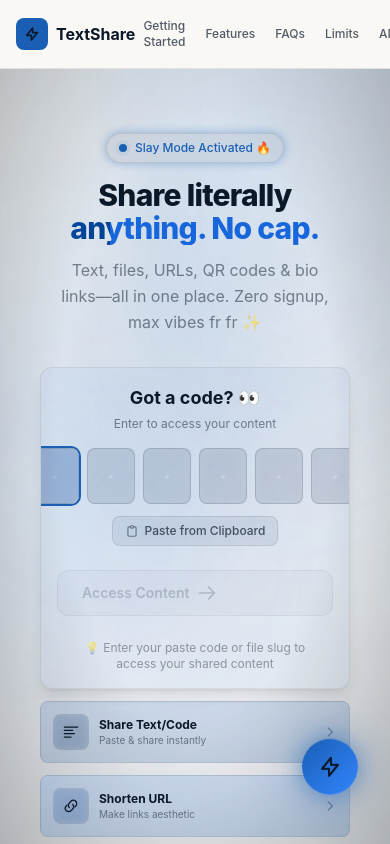
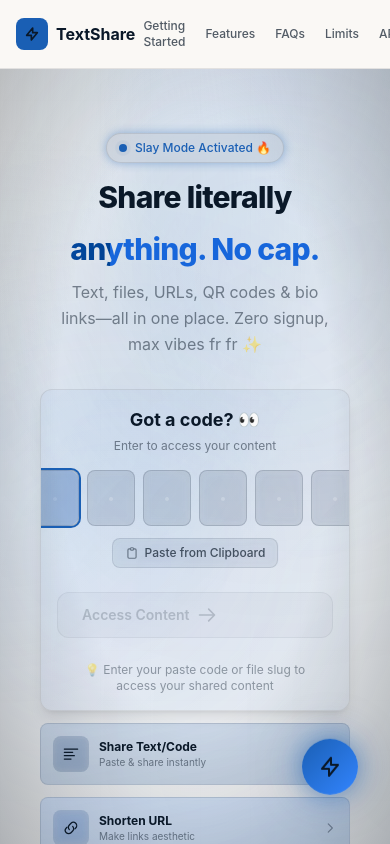
Before and after one commit to omdeshpande09012005/textshare, a Next.js app: page / in a window 390 px wide. Built offline with nearby package versions, Linux system fonts and the light colour scheme.

Commit message:
Fix: Improve spacing for hero text visibility

```diff
--- a/src/app/page.tsx
+++ b/src/app/page.tsx
@@ -51,17 +51,17 @@
           </div>
 
           <h1
-            className="text-3xl sm:text-4xl md:text-5xl lg:text-6xl xl:text-7xl font-extrabold leading-[1.1] tracking-tight max-w-4xl mx-auto mb-3 sm:mb-4 px-2"
+            className="text-3xl sm:text-4xl md:text-5xl lg:text-6xl xl:text-7xl font-extrabold leading-[1.2] tracking-tight max-w-4xl mx-auto mb-3 sm:mb-4 px-2"
             style={{ animation: "none" }}
           >
             <span
-              className="block animate-fade-up text-white dark:text-white light:text-text-dark"
+              className="block animate-fade-up text-white dark:text-white light:text-text-dark mb-2"
               style={{ animationDelay: "0.06s" }}
             >
               Share literally
             </span>
             <span
-              className="block animate-fade-up bg-gradient-to-r from-brand-400 via-accent to-brand-500 bg-clip-text text-transparent animate-text-shimmer"
+              className="block animate-fade-up bg-gradient-to-r from-brand-400 via-accent to-brand-500 bg-clip-text text-transparent animate-text-shimmer pt-2"
               style={{
                 animationDelay: "0.16s",
                 backgroundSize: "200% auto"
```
